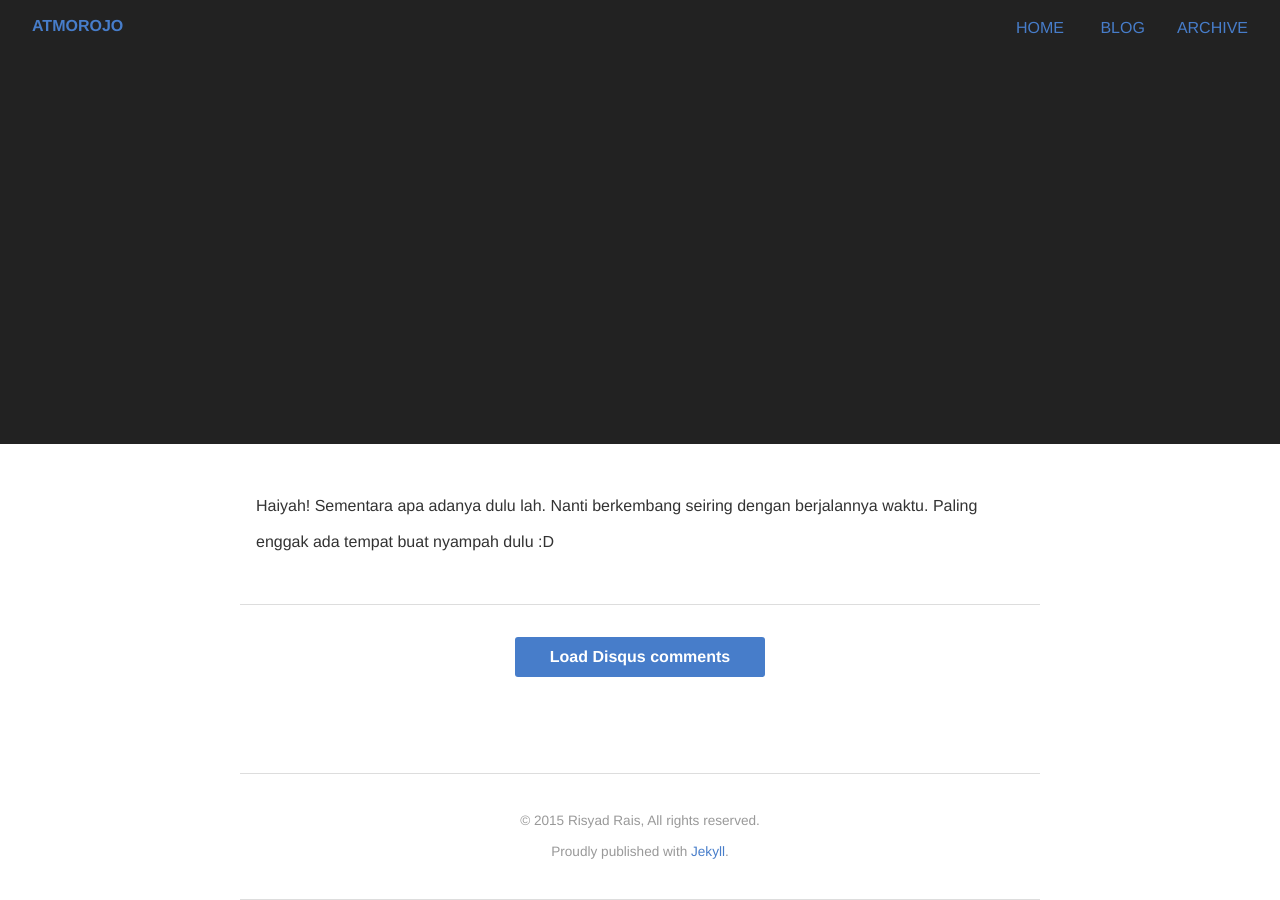
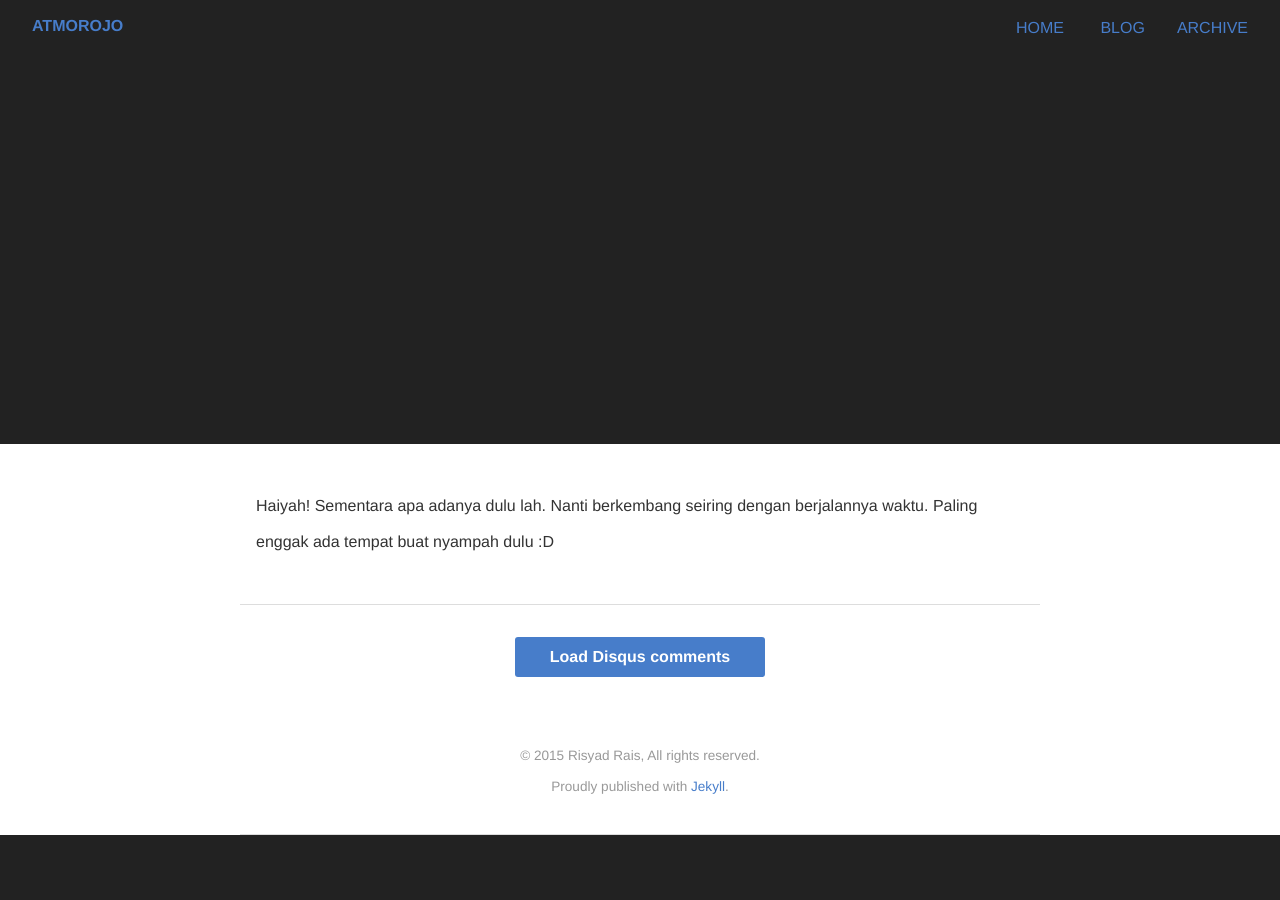
Before and after one commit to atmorojo/atmorojo.github.io, a Jekyll site: the page built from _posts/2014-03-01-Hello.md, in a window 1280 px wide and 900 px high, scrolled down 456 px. Built offline with Jekyll 4.4.1, drawn with Linux system fonts in a browser that asks for light colours; Markdown is read by kramdown in place of the engine named in the settings; after the commit the page ends 1291 px from its top, so only the background shows below that.

Commit message:
disqus thread layout

```diff
--- a/_sass/_layout.scss
+++ b/_sass/_layout.scss
@@ -12,10 +12,11 @@ body { background: #222; }
     z-index: 2;
 }
 .posts, .footer { @include outer-container(em(800)); }
-#disqus_thread, .post, .pagination, .footer {
+.post, .pagination, .footer {
     padding: 2em 1em;
     border-bottom: 1px solid $light-gray;
 }
+#disqus_thread { padding: 0 1em; }
 .right { float: right; @include clearfix; }
 .footer {
     text-align: center;
```
